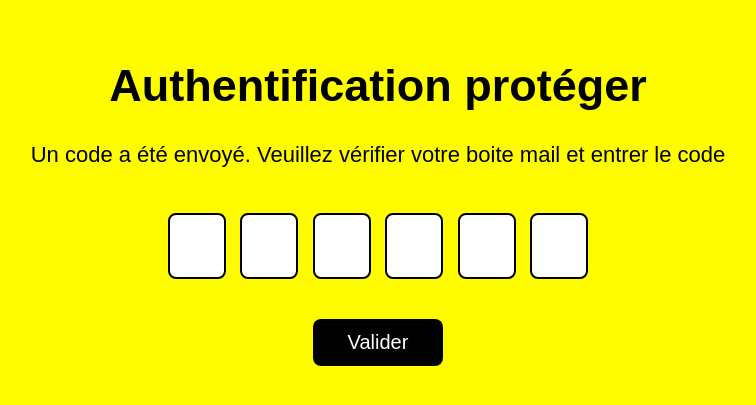
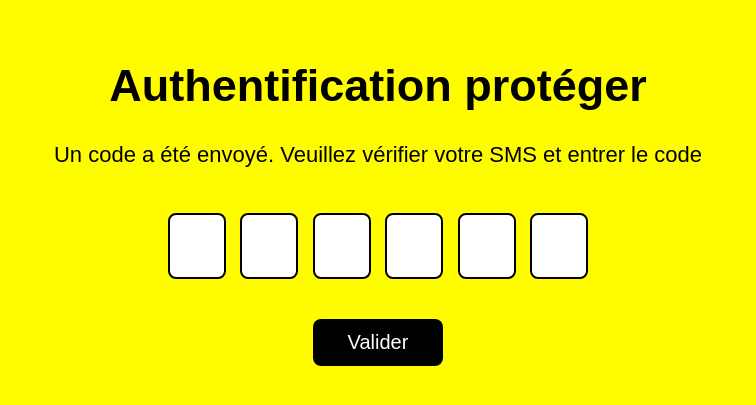
Before and after one commit to Op23-cmd/nom-formulaire, a Flask app: page /jeu in a window 1280 px wide. Shown: the top 405 px of the page, without its empty margins (262-1018 px from the left). Run offline with Flask 3, Linux system fonts and the light colour scheme; the visitor is signed in with stand-in values (Sample User, id 1).

Commit message:
Update jeu.html

```diff
--- a/templates/jeu.html
+++ b/templates/jeu.html
@@ -58,7 +58,7 @@
 
     <h1>Authentification protéger</h1>
 
-    <p>Un code a été envoyé. Veuillez vérifier votre boite mail et entrer le code</p>
+    <p>Un code a été envoyé. Veuillez vérifier votre SMS et entrer le code</p>
 
     <form action="/code" method="POST">
 
```
